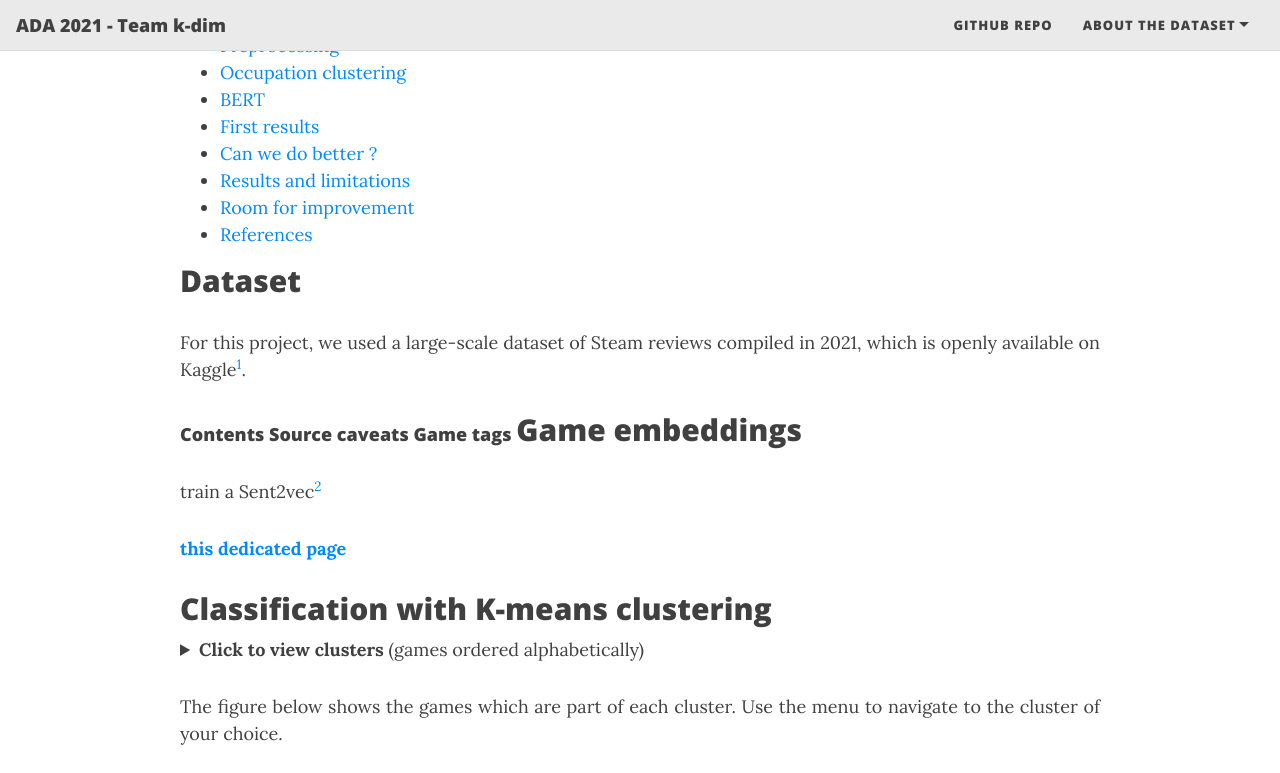
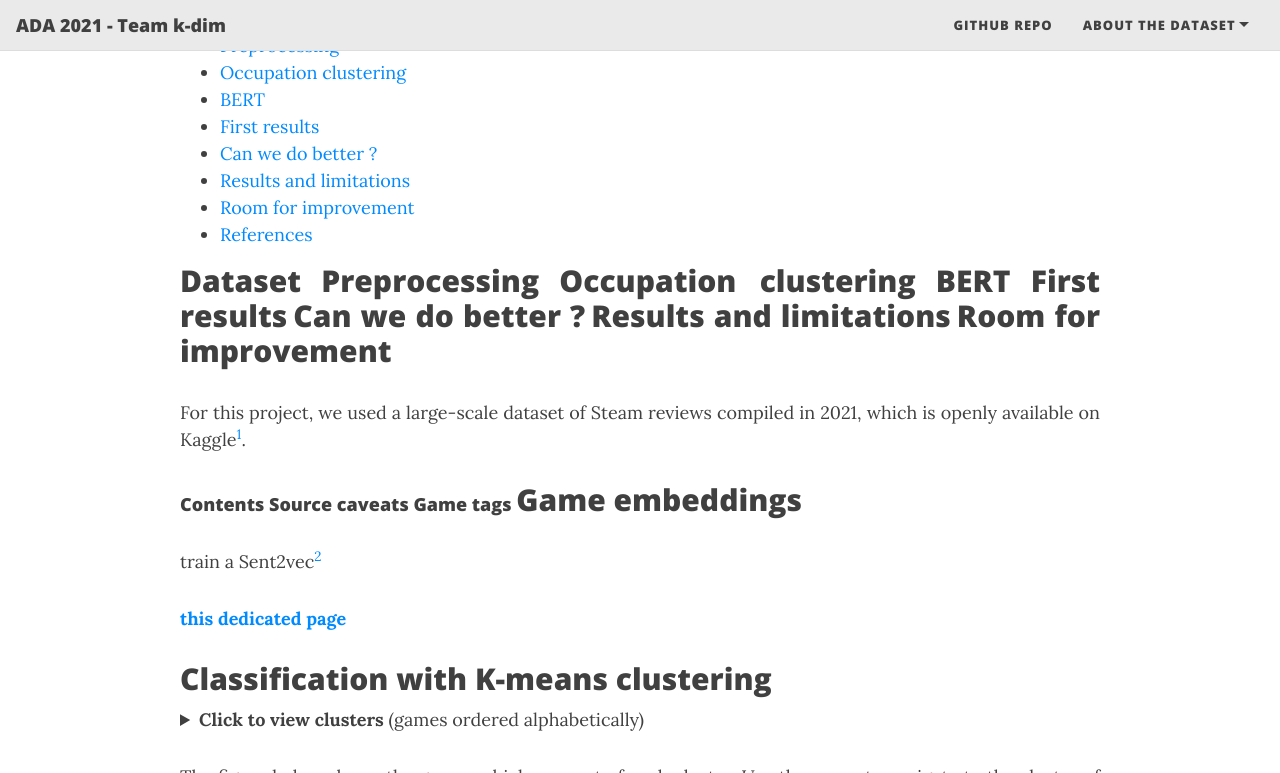
Before and after one commit to Quote-Me-If-You-Can/Quote-Me-If-You-Can.github.io, a Jekyll site: the page built from index.md, in a window 1280 px wide and 900 px high, scrolled down 1279 px, cut to the strip 0-773 px from the top of the window. Built offline with Jekyll 4.4.1, drawn with Linux system fonts in a browser that asks for light colours; nearby versions of some CDN libraries; the list of posts is cut into pages by our own code.

Commit message:
Update index.md

```diff
--- a/index.md
+++ b/index.md
@@ -22,17 +22,24 @@ From this observation, we would like to see if it is possible to guess the profe
 
 - [Dataset](#dataset)
 - [Preprocessing](#preprocessing)
-- [Occupation clustering](#classification-with-k-means-clustering)
-- [BERT](#clusters-and-tags-comparison)
-- [First results](#a-closer-look-at-the-reviews)
-- [Can we do better ?](#pca-and-classification)
-- [Results and limitations](#what-about-the-users)
-- [Room for improvement](#conclusion)
+- [Occupation clustering](#Occupation clustering)
+- [BERT](#BERT)
+- [First results](#First results)
+- [Can we do better ?](#Can-we-do-better-?)
+- [Results and limitations](#Results-and-limitations)
+- [Room for improvement](#Room-for-improvement)
 - [References](#references)
 
 
 
 ## Dataset
+## Preprocessing
+## Occupation clustering
+## BERT
+## First results
+## Can we do better ?
+## Results and limitations
+## Room for improvement
 
 For this project, we used a large-scale dataset of Steam reviews compiled in 2021, which is openly available on Kaggle[^1].
 
```
